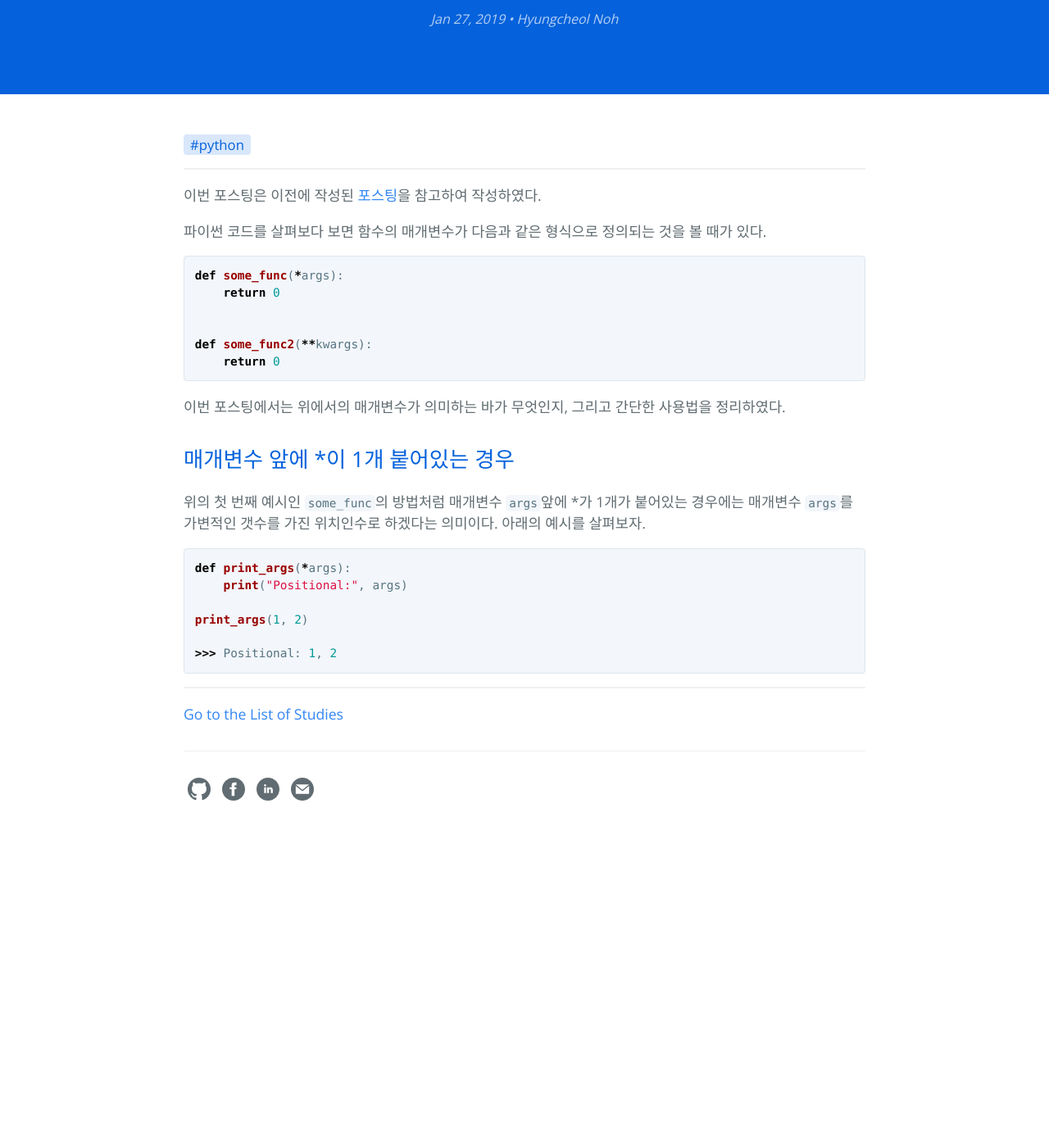
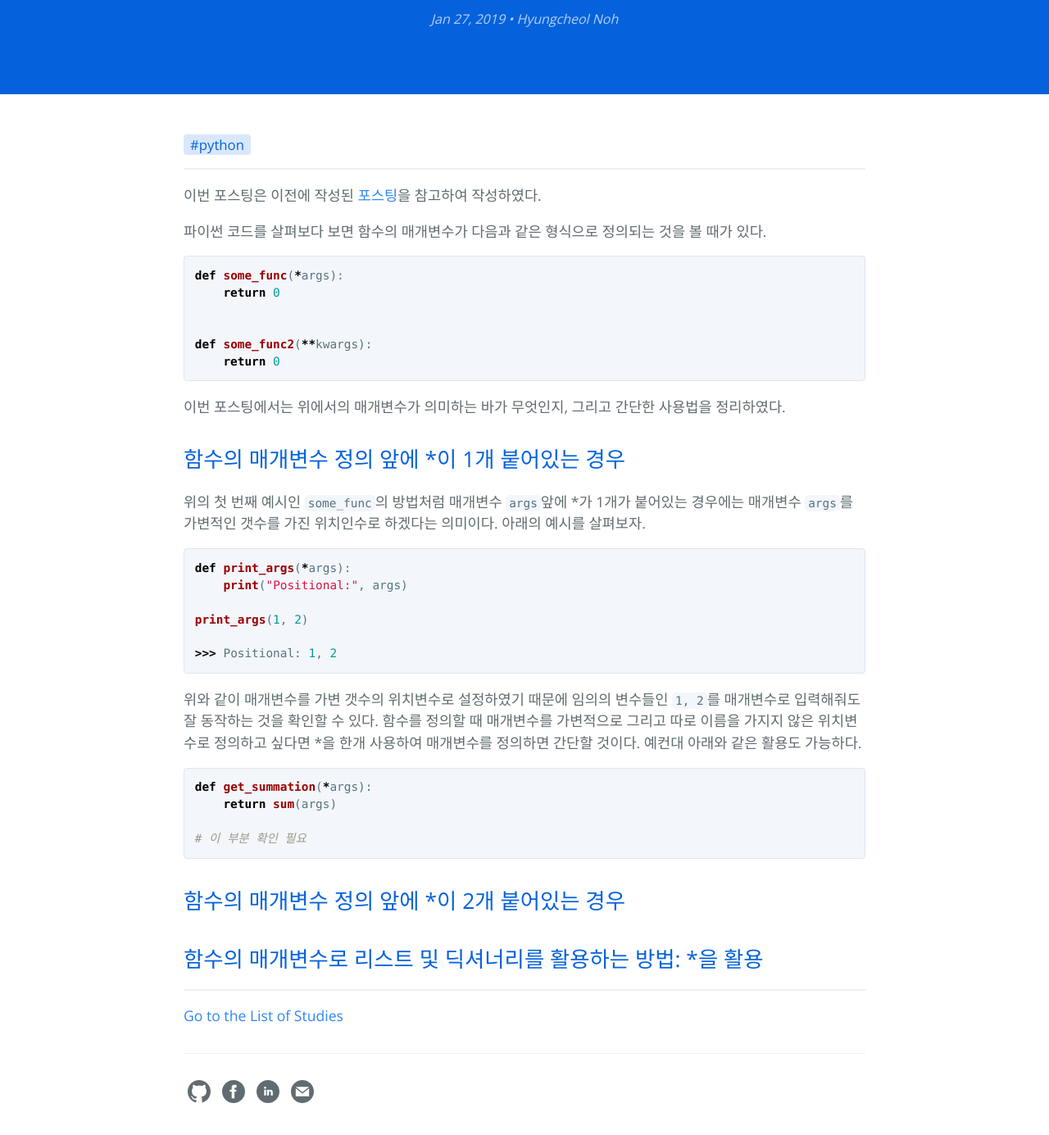
Before and after one commit to hcnoh/hcnoh.github.io, a Jekyll site: the page built from _posts/2019-01-27-python-arguments-asterisk.md, in a window 1280 px wide and 1400 px high, scrolled down 282 px. Shown: the top 1385 px of the window at 82% size. Built offline with Jekyll 4.4.1, drawn with Linux system fonts in a browser that asks for light colours; comment, search, counter and statistics services are not loaded; before the commit the page ends 1313 px from its top, so only the background shows below that.

Commit message:
Update 2019-01-27-python-arguments-asterisk.md

````diff
--- a/_posts/2019-01-27-python-arguments-asterisk.md
+++ b/_posts/2019-01-27-python-arguments-asterisk.md
@@ -28,7 +28,7 @@ def some_func2(**kwargs):
 
 이번 포스팅에서는 위에서의 매개변수가 의미하는 바가 무엇인지, 그리고 간단한 사용법을 정리하였다.
 
-## 매개변수 앞에 \*이 1개 붙어있는 경우
+## 함수의 매개변수 정의 앞에 \*이 1개 붙어있는 경우
 위의 첫 번째 예시인 `some_func`의 방법처럼 매개변수 `args`앞에 \*가 1개가 붙어있는 경우에는 매개변수 `args`를 가변적인 갯수를 가진 위치인수로 하겠다는 의미이다. 아래의 예시를 살펴보자.
 
 ```python
@@ -39,3 +39,16 @@ print_args(1, 2)
 
 >>> Positional: 1, 2
 ```
+
+위와 같이 매개변수를 가변 갯수의 위치변수로 설정하였기 때문에 임의의 변수들인 `1, 2`를 매개변수로 입력해줘도 잘 동작하는 것을 확인할 수 있다. 함수를 정의할 때 매개변수를 가변적으로 그리고 따로 이름을 가지지 않은 위치변수로 정의하고 싶다면 \*을 한개 사용하여 매개변수를 정의하면 간단할 것이다. 예컨대 아래와 같은 활용도 가능하다.
+
+```python
+def get_summation(*args):
+    return sum(args)
+
+# 이 부분 확인 필요
+```
+
+## 함수의 매개변수 정의 앞에 \*이 2개 붙어있는 경우
+
+## 함수의 매개변수로 리스트 및 딕셔너리를 활용하는 방법: \*을 활용
````
